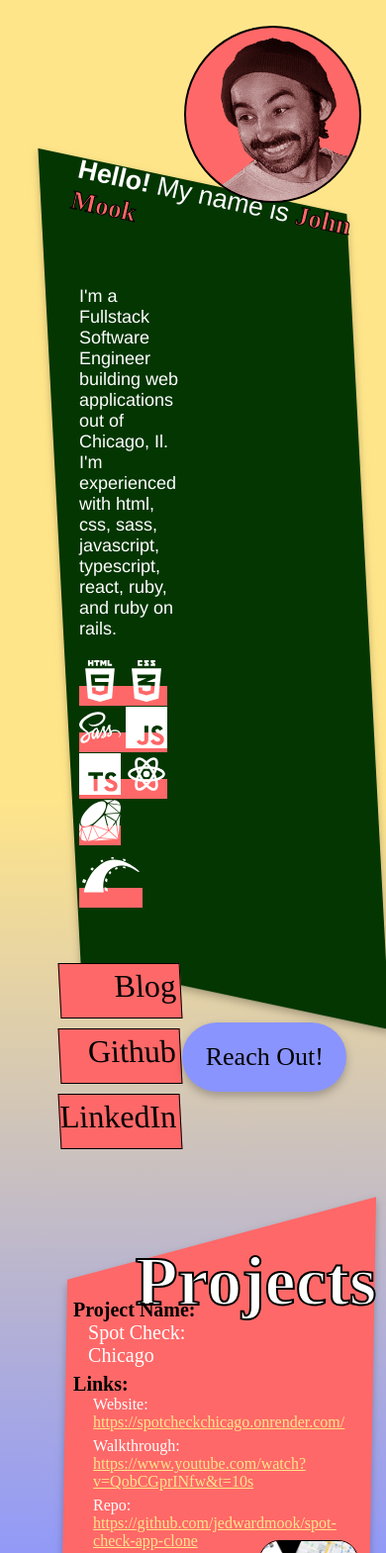
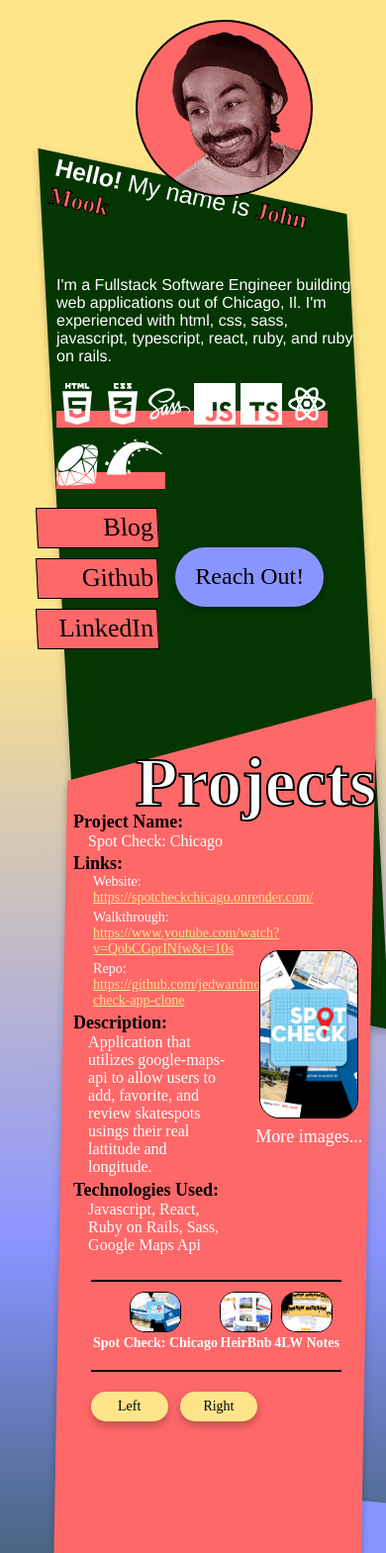
Before and after one commit to jedwardmook/vjs-portfolio, a plain HTML site: page index.html in a window 390 px wide. Shown: the part 67-1636 px from the top of the page at 99% size. Drawn offline with Linux system fonts and the light colour scheme.

Commit message:
more responsive styles

```diff
--- a/index.html
+++ b/index.html
@@ -20,7 +20,7 @@
             <h3 id="header_logo">John E. Mook</h3>
             <nav id="header_nav">
                 <a href="#">Home</a>
-                <a href="#projects_div">Projects</a>
+                <a href="#projects_header">Projects</a>
                 <a id="nav_reach_out" href="#reachout">Contact</a>
             </nav>
         </header>
--- a/styles.css
+++ b/styles.css
@@ -418,22 +418,10 @@ body {
    margin-top: 20px;
  }
 
- #decrease_scroll_button {
+ #decrease_scroll_button, #increase_scroll_button {
    height: 40px;
    width: 98px;
    margin-right: 2vw;
-   border: none;
-   border-radius: 40px;
-   background-color: #FFE58A;
-   font-family: "HelveticaNeue-CondensedBlack";
-   font-size: 18px;
-   cursor: pointer;
-   filter: drop-shadow(0 4px 4px rgb(0, 0, 0, .25));
- }
-
- #increase_scroll_button {
-   height: 40px;
-   width: 98px;
    border: none;
    border-radius: 40px;
    background-color: #FFE58A;
@@ -787,7 +775,7 @@ body {
       font-size: 20px;
    }
 
-   #hero_project_value {
+   .hero_project_value {
       font-size: 16px;
    }
 
@@ -958,3 +946,114 @@ body {
       font-size: 70px;
    }
 }
+
+@media only screen and (max-width:474px) {
+   #hello {
+      font-size: 24px;
+   }
+
+   #info {
+      font-size: 16px;
+   }
+
+   #social_link {
+      font-size: 26px;
+      height: 35px;
+   }
+
+   #contact {
+      font-size: 24px;
+      height: 60px;
+      width: 150px;
+      margin-top: 40px;
+   }
+
+   #meeting_div {
+      margin-left: 110px;
+      font-size: 14px;
+   }
+}
+
+@media only screen and (max-width:443px){
+   #logo {
+      font-size: 20px;
+   }
+
+   #header_nav a {
+      font-size: 20px
+   }
+
+   #info_face {
+      flex-direction: column;
+   }
+
+   #bio {
+      margin-left: 57px;
+   }
+
+   #face {
+      margin-top: -450px;
+      margin-left: 80px;
+   }
+
+   #bio_links {
+      margin-top: 250px;
+   }
+
+   #hero_project {
+      margin-top: 15px;
+   }
+
+   #hero_project_key, #hero_project_key_links, #hero_project_key_desc {
+      font-size: 18px;
+   }
+
+   .hero_project_value {
+      font-size: 16px;
+   }
+
+   #project_card_name {
+      font-size: 14px;
+   }
+
+   #project_link {
+      font-size: 14px;
+   }
+
+   #decrease_scroll_button, #increase_scroll_button {
+      height: 30px;
+      width: 78px;
+      font-size: 14px;
+   }
+
+   #reach_out {
+      margin-top: 140px;
+      margin-left: 59px;
+   }
+
+
+   #reach_out_header h1 {
+      font-size: 66px;
+   }
+
+   #contact_form {
+      margin-top: -80px;
+   }
+
+   #contact_form h4 {
+      font-size: 16px;
+   }
+
+   #meeting_div {
+      margin-top: -340px;
+      margin-left: 88px;
+   }
+
+   #meeting_div p {
+      font-size: 13px;
+   }
+
+   #footer_copy {
+      font-size: 10px;
+   }
+}
```
